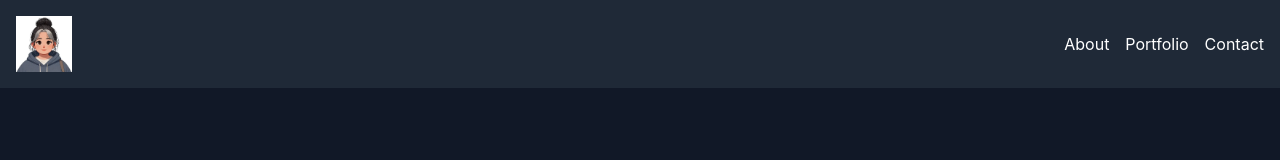
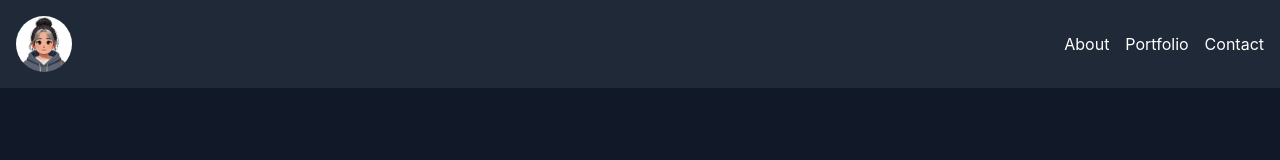
Before and after one commit to JaqiKal/code-cargo, a React (Create React App) app: page / in a window 1280 px wide. Shown: the top 160 px of the page. Built offline with nearby package versions, Linux system fonts and the light colour scheme.

Commit message:
feat: Add animation & change logo shape to circle

```diff
--- a/src/components/Header.js
+++ b/src/components/Header.js
@@ -25,12 +25,15 @@ const Header = () => {
         {/* Logo and Name */}
         <div className="flex items-center space-x-3">
           {/* Logo */}
-
-          <a href="/code-cargo/" aria-label="Go to homepage">
+          <a
+            href="/code-cargo/"
+            aria-label="Go to homepage"
+            className="group" // Group for hover effects
+          >
             <img
               src={logo} // Use the imported logo
               alt="Logo"
-              className="h-14 w-14" // Adjust size as needed
+              className="rounded-full h-14 w-14 transform transition-transform duration-300 ease-in-out group-hover:animate-tilt" // Custom animation on hover
             />
           </a>
           {/* Visually hidden name */}
--- a/tailwind.config.js
+++ b/tailwind.config.js
@@ -7,7 +7,17 @@ module.exports = {
     "./public/**/*.html"          // HTML files in the public folder
   ],
   theme: {
-    extend: {},
+    extend: {
+      animation: {
+        'tilt': 'tilt 0.5s ease-in-out infinite', // Custom animation for tilting
+      },
+      keyframes: {
+        tilt: {
+          '0%, 100%': { transform: 'rotate(-5deg)' }, // Start and end with slight left tilt
+          '50%': { transform: 'rotate(5deg)' },      // Middle of the animation tilts right
+        },
+      },
+    },
   },
   plugins: [],
-}
+};
```
